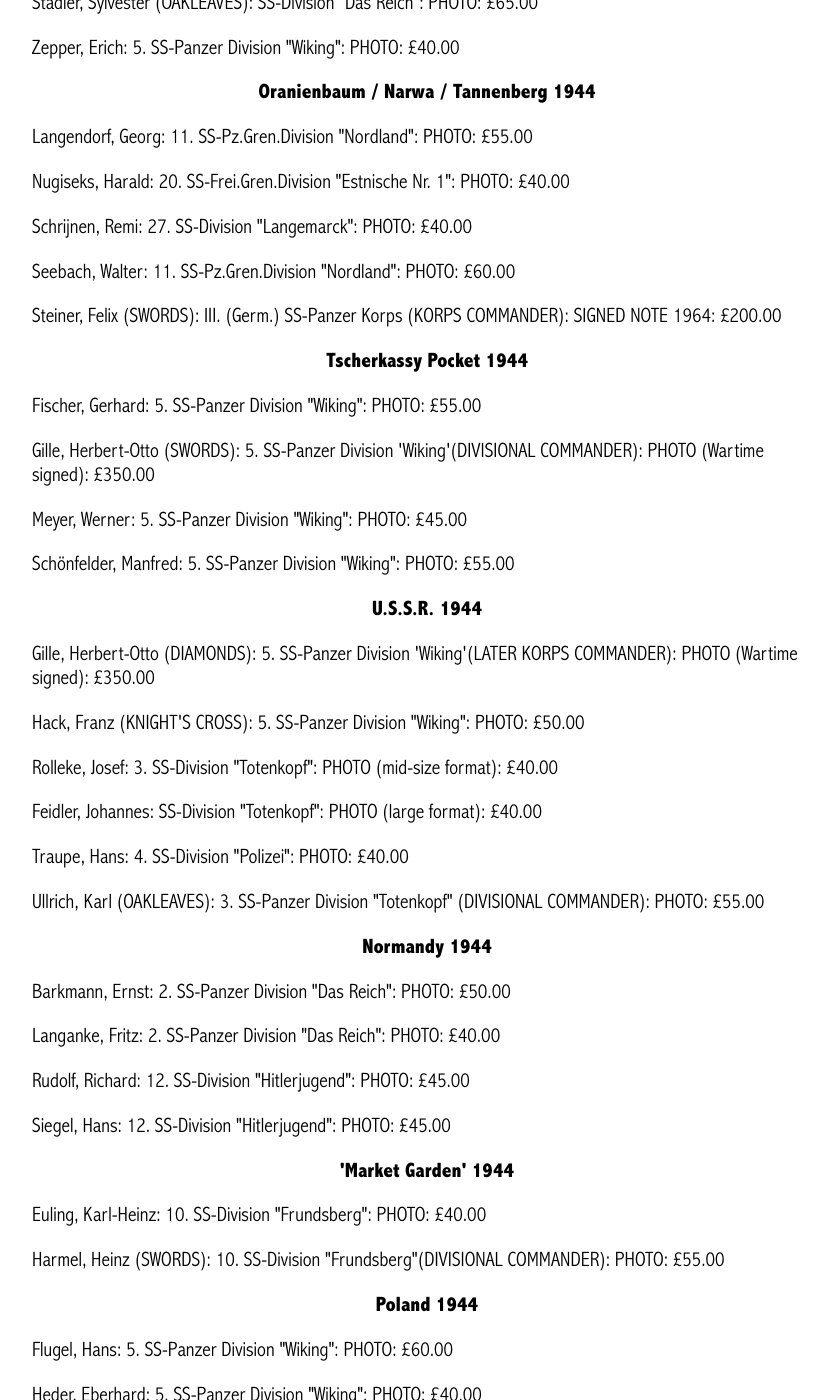
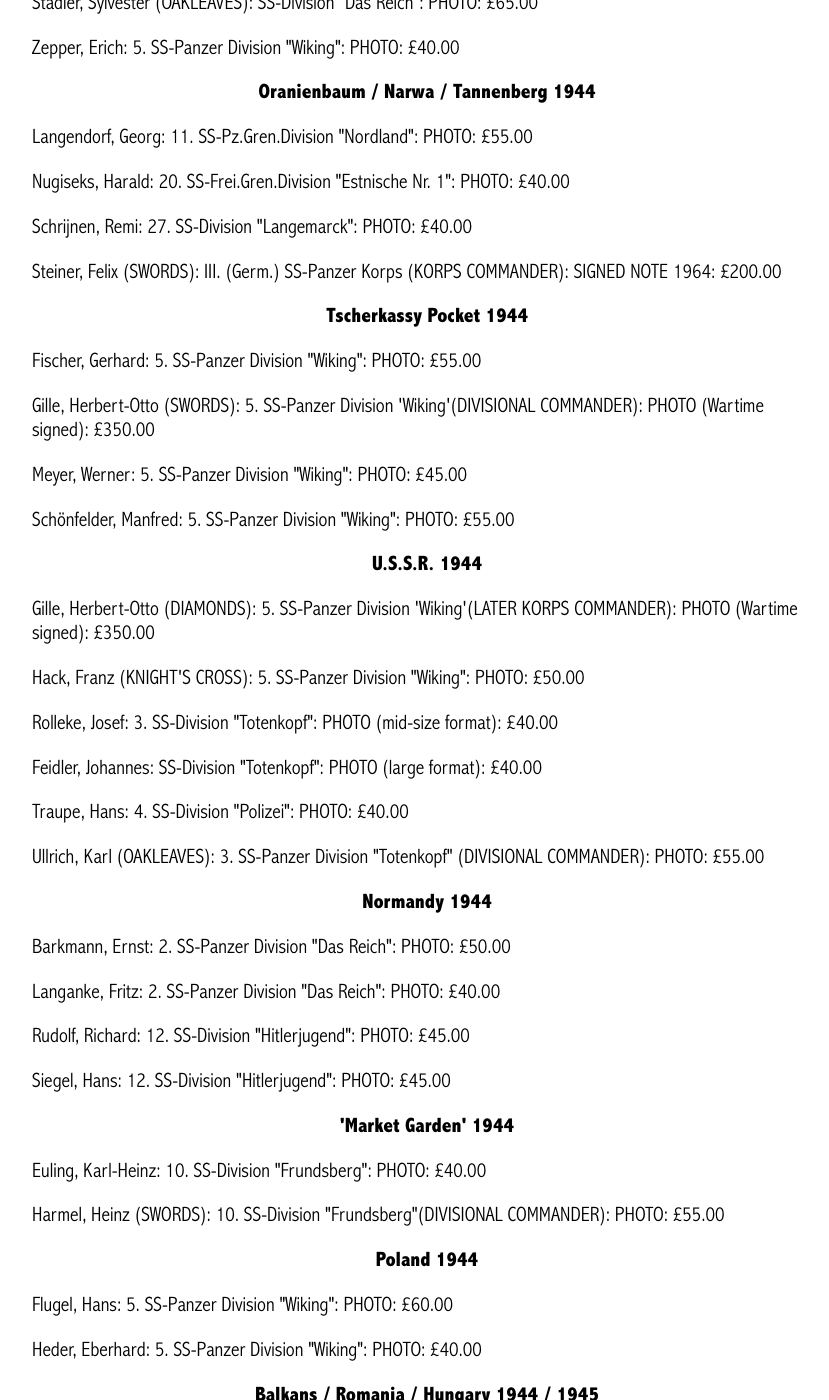
Before and after one commit to lahphotographs/lahphotographs.github.com, a Jekyll site: the page built from Waffen_SS_photos.md, in a window 1280 px wide and 1400 px high, scrolled down 2013 px. Shown: the whole window, without its empty margins (213-1042 px from the left). Built offline with Jekyll 4.4.1, drawn with Linux system fonts in a browser that asks for light colours; some of the changed text lies outside the part shown.

Commit message:
Update Waffen_SS_photos.md

```diff
--- a/Waffen_SS_photos.md
+++ b/Waffen_SS_photos.md
@@ -56,7 +56,6 @@ permalink: /waffen_ss_photos.html
 <p>Langendorf,	Georg:	11. SS-Pz.Gren.Division "Nordland":	PHOTO: £55.00
 <p>Nugiseks,	Harald:	20. SS-Frei.Gren.Division "Estnische Nr. 1":	PHOTO: £40.00
 <p>Schrijnen,	Remi:	27. SS-Division "Langemarck":	PHOTO: £40.00
-<p>Seebach,	Walter:	11. SS-Pz.Gren.Division "Nordland":	PHOTO: £60.00
 <p>Steiner,	Felix (SWORDS):	III. (Germ.) SS-Panzer Korps (KORPS COMMANDER):	SIGNED NOTE 1964: £200.00
 <br />
 <p><b><center>Tscherkassy Pocket 1944</center></b></p>
@@ -88,7 +87,6 @@ permalink: /waffen_ss_photos.html
 <p>Heder,	Eberhard:	5. SS-Panzer Division "Wiking":	PHOTO: £40.00
 <br />
 <p><b><center>Balkans / Romania / Hungary 1944 / 1945</center></b></p> <p><b><center>Romania 1944</center></b></p>
-<p>Auer,	Karl:	4. SS-Division "Polizei":	PHOTO: £60.00
 <p>Girg,	Walter (KNIGHT'S CROSS): SS-Jäger-Battalion 502:	PHOTO, POST-WAR PHOTO:	£45.00
 <p>Krombholz,	Franz-Josef: 7. SS-Gebirgs Division "Prinz Eugen":	PHOTO: £50.00
 <p>Kumm,	Otto:	(SWORDS) 7. SS-Gebirgs Division "Prinz Eugen" (LATER DIVISIONAL COMMANDER):	PHOTO: £55.00
```
